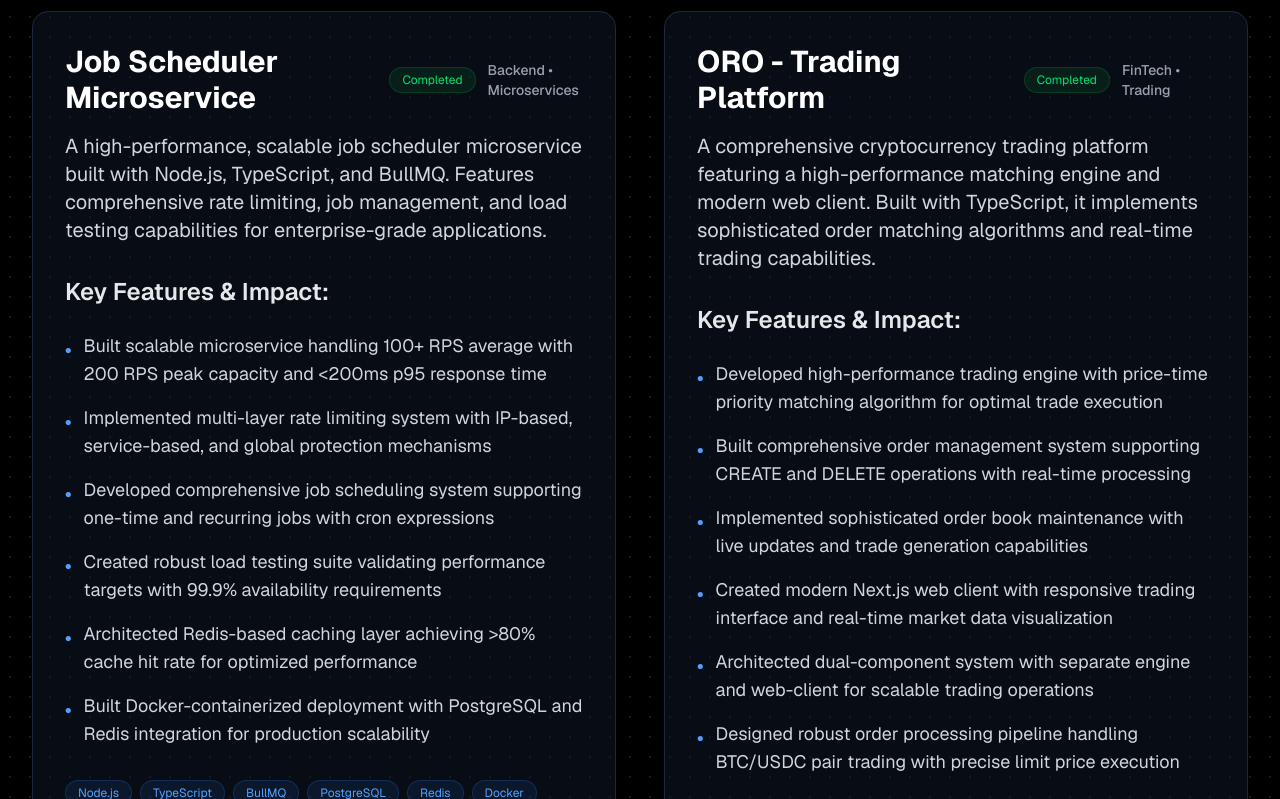
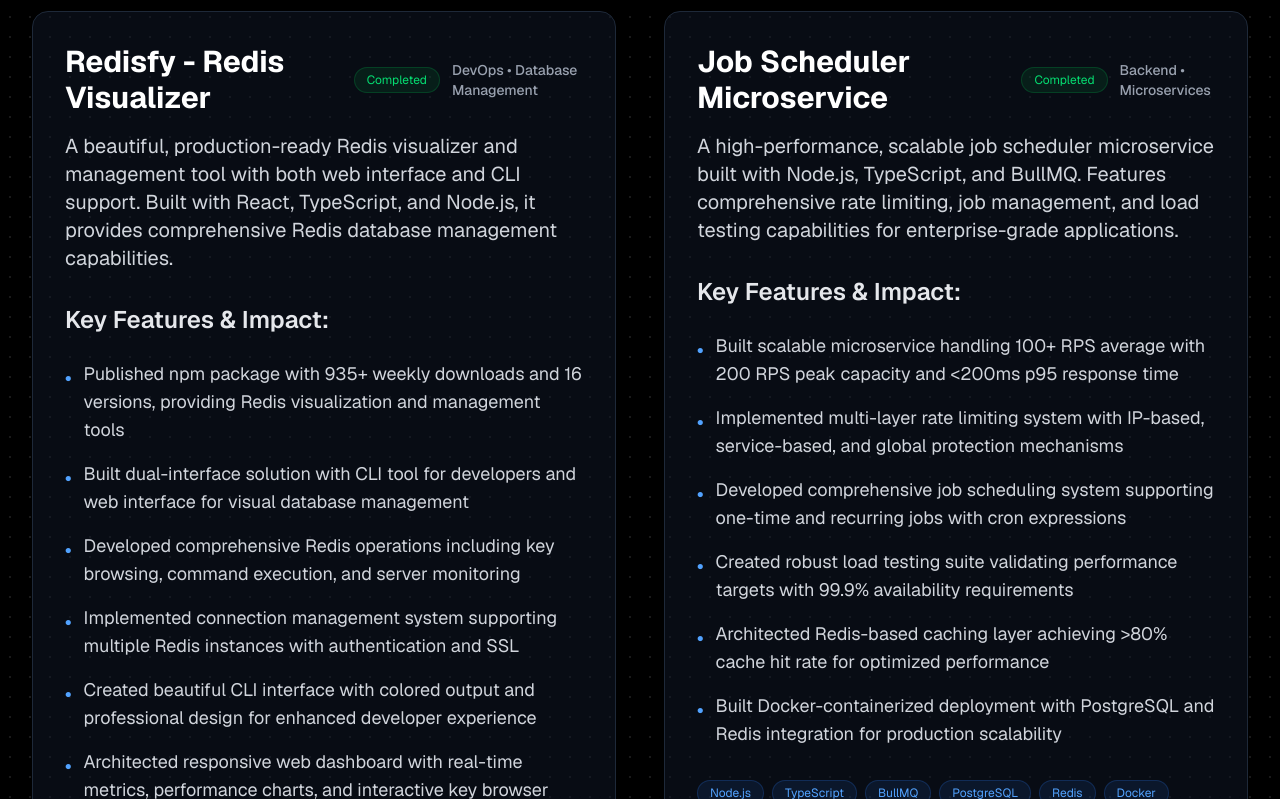
Before and after one commit to Subham-Satapathy/portfolio, a Next.js app: page / in a window 1280 px wide. Shown: the part 4941-5740 px from the top of the page. Built offline with nearby package versions, Linux system fonts and the light colour scheme.

Commit message:
Added redisfy npm package to portfolio projects section, including project details, achievements, and links to npm and GitHub. Updated Projects component to feature Redisfy as the first showcased project, highlighting its capabilities and success metrics.

```diff
--- a/app/components/Projects.tsx
+++ b/app/components/Projects.tsx
@@ -5,6 +5,23 @@
 
 const Projects = () => {
   const projectsData = [
+    {
+      title: "Redisfy - Redis Visualizer",
+      type: "DevOps • Database Management",
+      description: "A beautiful, production-ready Redis visualizer and management tool with both web interface and CLI support. Built with React, TypeScript, and Node.js, it provides comprehensive Redis database management capabilities.",
+      achievements: [
+        "Published npm package with 935+ weekly downloads and 16 versions, providing Redis visualization and management tools",
+        "Built dual-interface solution with CLI tool for developers and web interface for visual database management",
+        "Developed comprehensive Redis operations including key browsing, command execution, and server monitoring",
+        "Implemented connection management system supporting multiple Redis instances with authentication and SSL",
+        "Created beautiful CLI interface with colored output and professional design for enhanced developer experience",
+        "Architected responsive web dashboard with real-time metrics, performance charts, and interactive key browser"
+      ],
+      technologies: ["React", "TypeScript", "Node.js", "Redis", "CLI Tools", "Express", "Tailwind CSS", "Recharts", "Commander.js"],
+      githubUrl: "https://github.com/Subham-Satapathy/redisfy",
+      liveUrl: "https://www.npmjs.com/package/redisfy",
+      status: "Completed" as const,
+    },
     {
       title: "Job Scheduler Microservice",
       type: "Backend • Microservices",
```
Also changed, not shown: .cursor/scratchpad.md (deleted).
